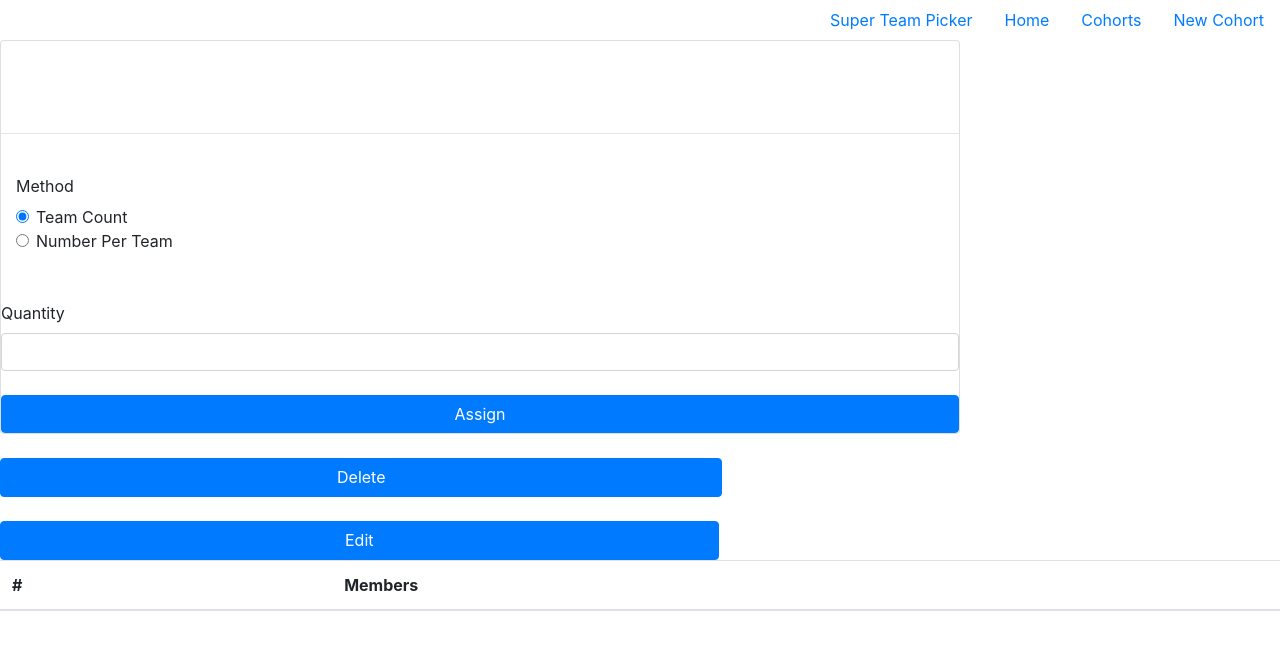
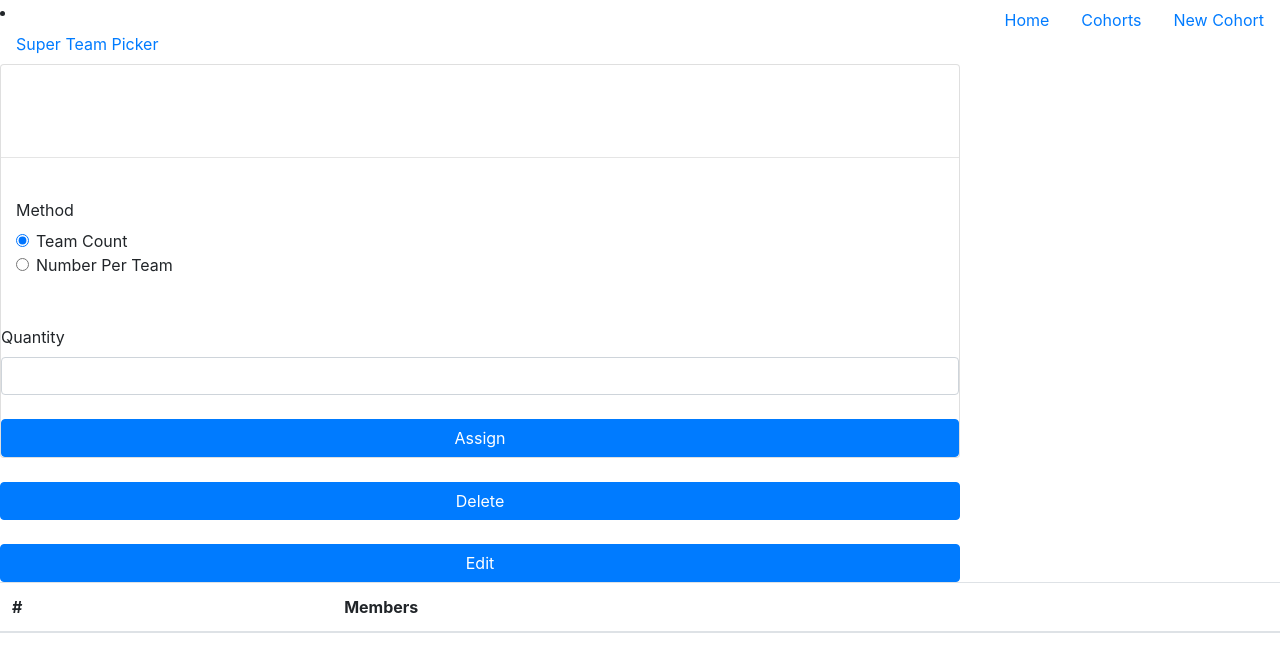
Before and after one commit to kaylyn19/codecore_homework, a Node server app: template super_team_picker/views/teams/show.ejs in a window 1280 px wide. Shown: the top 672 px of the page. Run offline with Node 20, Linux system fonts and the light colour scheme; the template is opened without the code that fills it, so the values that code supplies are empty; some libraries are stand-ins or nearby versions.

Commit message:
complete. polish code: put repeating code into functions in /cohorts/show

```diff
--- a/super_team_picker/partials/header.ejs
+++ b/super_team_picker/partials/header.ejs
@@ -9,18 +9,16 @@
     </head>
     <body>
 
-    <ul class="nav justify-content-end">
-        <li class="nav-item">
-            <a class="nav-link" href="/cohorts">Super Team Picker</a>
-        </li>
+    <nav style="display:flex; justify-content:space-between; flex-direction: row">
+        <div>
+            <li class="nav-item">
+                <a class="nav-link" href="/cohorts">Super Team Picker</a>
+            </li>
+        </div>
 
-        <li class="nav-item ">
+        <div style="display:flex; flex-direction: row">
             <a class="nav-link" href="/cohorts">Home</a>
-        </li>
-        <li class="nav-item">
             <a class="nav-link" href="/cohorts">Cohorts</a>
-        </li>
-        <li class="nav-item ">
             <a class="nav-link" href="/cohorts/new">New Cohort</a>
-        </li>
-    </ul>
+        </div>
+    </nav>
--- a/super_team_picker/views/teams/show.ejs
+++ b/super_team_picker/views/teams/show.ejs
@@ -32,11 +32,11 @@
 <br>
 <form action="/cohorts/<%= record.id%>" method=POST >
     <input type="hidden" value="Delete" name='_method'>
-    <button type="submit" value="Delete" class="btn btn-primary" style="padding:0.4em 21em 0.4em 21em">Delete</button>
+    <button type="submit" value="Delete" class="btn btn-primary" style="width:75%">Delete</button>
 </form>
 <br>
 <form action="/cohorts/<%= record.id%>/edit">
-    <button type="submit" value="Edit" class="btn btn-primary" style="padding:0.4em 21.5em 0.4em 21.5em">Edit</button>
+    <button type="submit" value="Edit" class="btn btn-primary" style="width:75%">Edit</button>
 </form>
 
 <div>
```
Also changed, not shown: super_team_picker/route/cohorts.js (+11 -9 lines).
